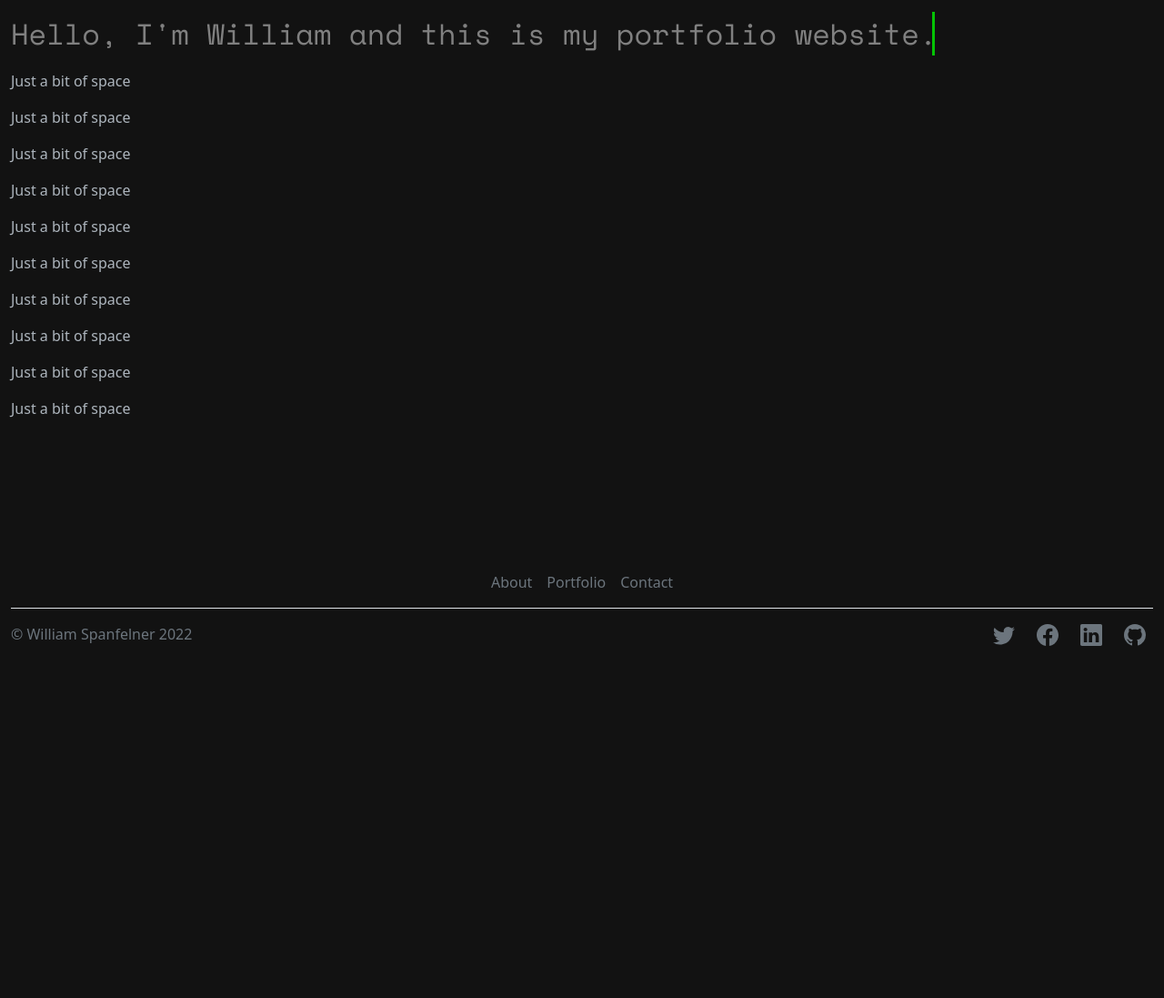
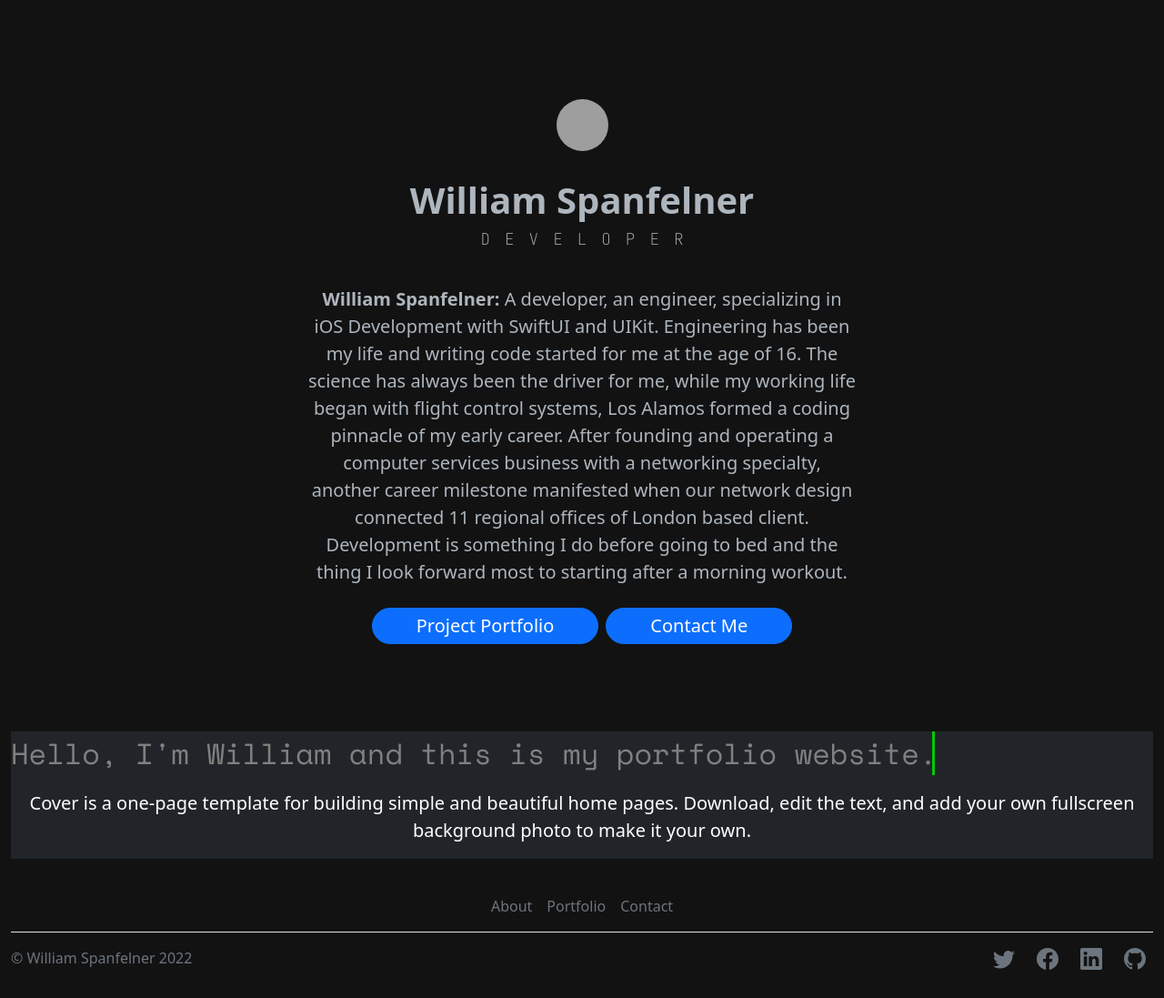
Before and after one commit to WilliamSpanfelner/day-82-portfolioWebsite, a Flask app: page / in a window 1280 px wide. Shown: the part 59-1156 px from the top of the page at 91% size. Before the commit the page ends 769 px from the top, so only its background shows below. Run offline with Flask 2, Linux system fonts and the light colour scheme; some libraries are stand-ins or nearby versions; grey boxes are pictures that could not be loaded.

Commit message:
Add about content;
with subheading animation with a custom html tag;
Wrap the s-h element in a subheading-container to simplify styling code;
Add anchor tags to the button elements with appropriate targeting;

```diff
--- a/templates/index.html
+++ b/templates/index.html
@@ -1,15 +1,64 @@
 {% include "header.html" %}
 
-        <p class="intro">Hello, I'm William and this is my portfolio website. </p>
-        <p>Just a bit of space</p>
-        <p>Just a bit of space</p>
-        <p>Just a bit of space</p>
-        <p>Just a bit of space</p>
-        <p>Just a bit of space</p>
-        <p>Just a bit of space</p>
-        <p>Just a bit of space</p>
-        <p>Just a bit of space</p>
-        <p>Just a bit of space</p>
-        <p>Just a bit of space</p>
+        <!-- Add a Bootstrap Hero and customise -->
+       <div class="px-4 py-5 my-5 text-center">
+            <img id="avatar" class="d-block mx-auto mb-4" src="https://avatars.githubusercontent.com/u/42092799?v=4" alt="" width="57" height="57">
+
+<!--           <svg xmlns="https://www.w3.org/2000/svg" xml:space="preserve" width="100%" height="100%" style="shape-rendering:geometricPrecision; text-rendering:geometricPrecision; image-rendering:optimizeQuality;-->
+<!--           fill-rule:evenodd; clip-rule:evenodd" viewBox="0 0 4.48698 1.52388" xmlns:xlink="https://www.w3.org/1999/xlink">-->
+<!--                <g>-->
+<!--                    <polygon class="fil0" points="0,0 0,1.52388 1.52388,1.01592 0,0.76194 1.52388,0.50796 "></polygon>-->
+<!--                    <polygon class="fil0" points="3.13242,0 3.13242,1.52388 1.60854,1.01592 3.13242,0.76194 1.60854,0.50796 "></polygon>-->
+<!--                    <polygon class="fil0" points="3.30174,1.52388 3.30174,0.16932 4.31766,1.52388 "></polygon>-->
+<!--                    <polygon class="fil0" points="3.46636,0 4.48698,1.2699 4.48698,0 "></polygon>-->
+<!--                </g>-->
+<!--           </svg>-->
+
+            <p class="fs-1 fw-bold mb-0">William Spanfelner</p>
+<!--            <p  class="fs-3 fw-bold text-uppercase text-muted text-center">-->
+<!--&lt;!&ndash;                Developer&ndash;&gt;-->
+<!--</p>-->
+                <div class="subheading-container">
+                    <s-h>D</s-h>
+                    <s-h>E</s-h>
+                    <s-h>V</s-h>
+                    <s-h>E</s-h>
+                    <s-h>L</s-h>
+                    <s-h>O</s-h>
+                    <s-h>P</s-h>
+                    <s-h>E</s-h>
+                    <s-h>R</s-h>
+                </div>
+
+            <div class="col-lg-6 mx-auto">
+                <p class="lead mb-4"><span class="fw-bold">William Spanfelner: </span>
+                    A developer, an engineer, specializing in iOS Development with SwiftUI and UIKit.
+                    Engineering has been my life and writing code started for me at the age of 16. The
+                    science has always been the driver for me, while my working life began with flight
+                    control systems, Los Alamos formed a coding pinnacle of my early career. After founding
+                    and operating a computer services business with a networking specialty, another
+                    career milestone manifested when our network design connected 11 regional offices of
+                    London based client. Development is something I do before going to bed and the thing
+                    I look forward most to starting after a morning workout.
+                </p>
+                <div class="d-grid gap-2 d-sm-flex justify-content-sm-center">
+                    <a class="nav-link" href="{{ url_for('portfolio') }}">
+                        <button type="button" class="btn btn-primary btn-lg rounded-pill gap-3 px-5 py-1">Project Portfolio</button>
+                    </a>
+                    <a class="nav-link" href="{{ url_for('contact') }}">
+                        <button type="button" class="btn btn-primary btn-lg rounded-pill px-5 py-1">Contact Me</button>
+                    </a>
+                </div>
+            </div>
+       </div>
+
+       <div class="h-100">
+            <div class="d-flex h-100 text-center text-bg-dark">
+                <div class="cover-container d-flex w-100 h-100 mx-auto flex-column">
+                    <p class="intro">Hello, I'm William and this is my portfolio website. </p>
+                    <p class="lead">Cover is a one-page template for building simple and beautiful home pages. Download, edit the text, and add your own fullscreen background photo to make it your own.</p>
+                </div>
+            </div>
+       </div>
 
 {% include "footer.html" %}
```
